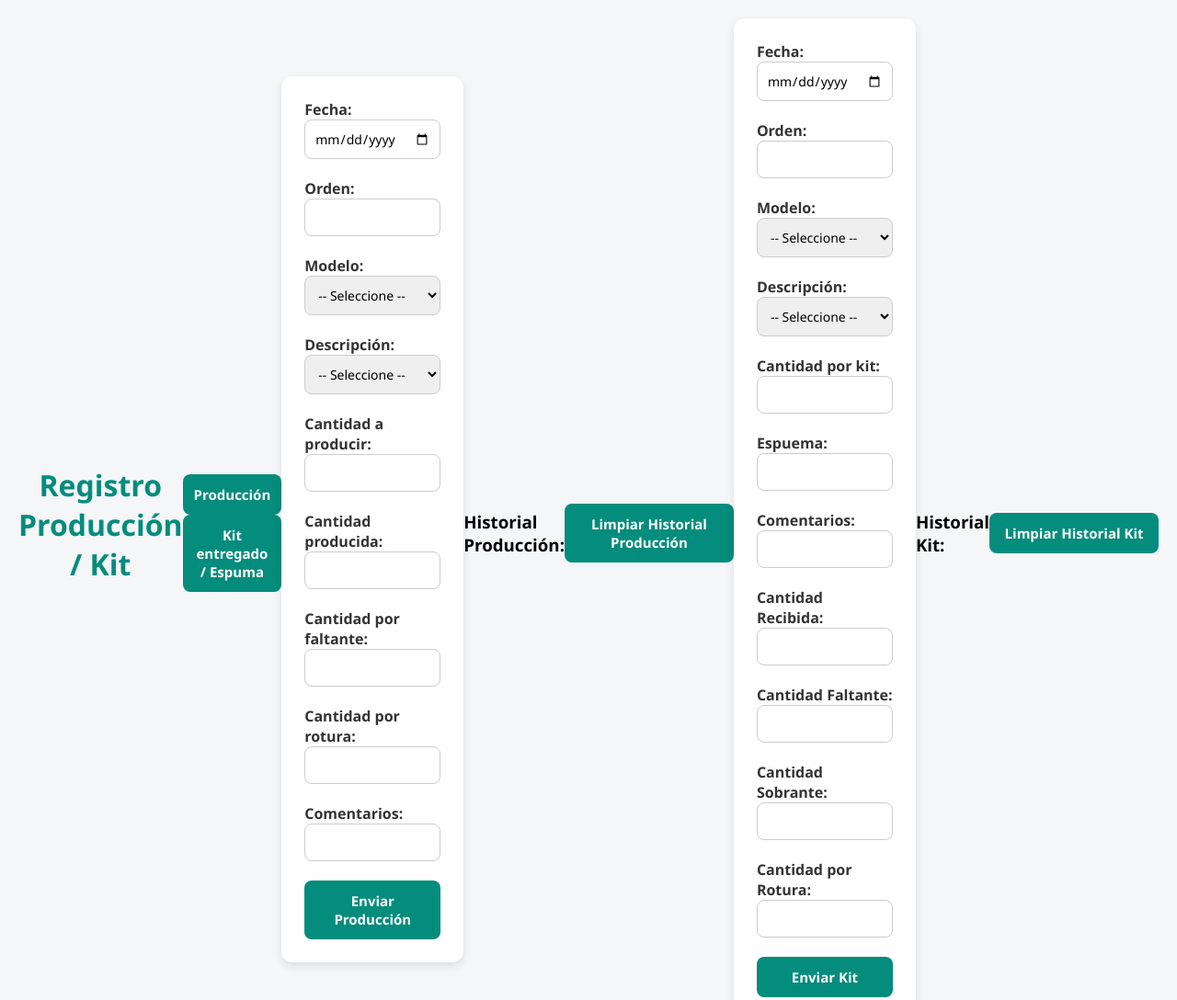
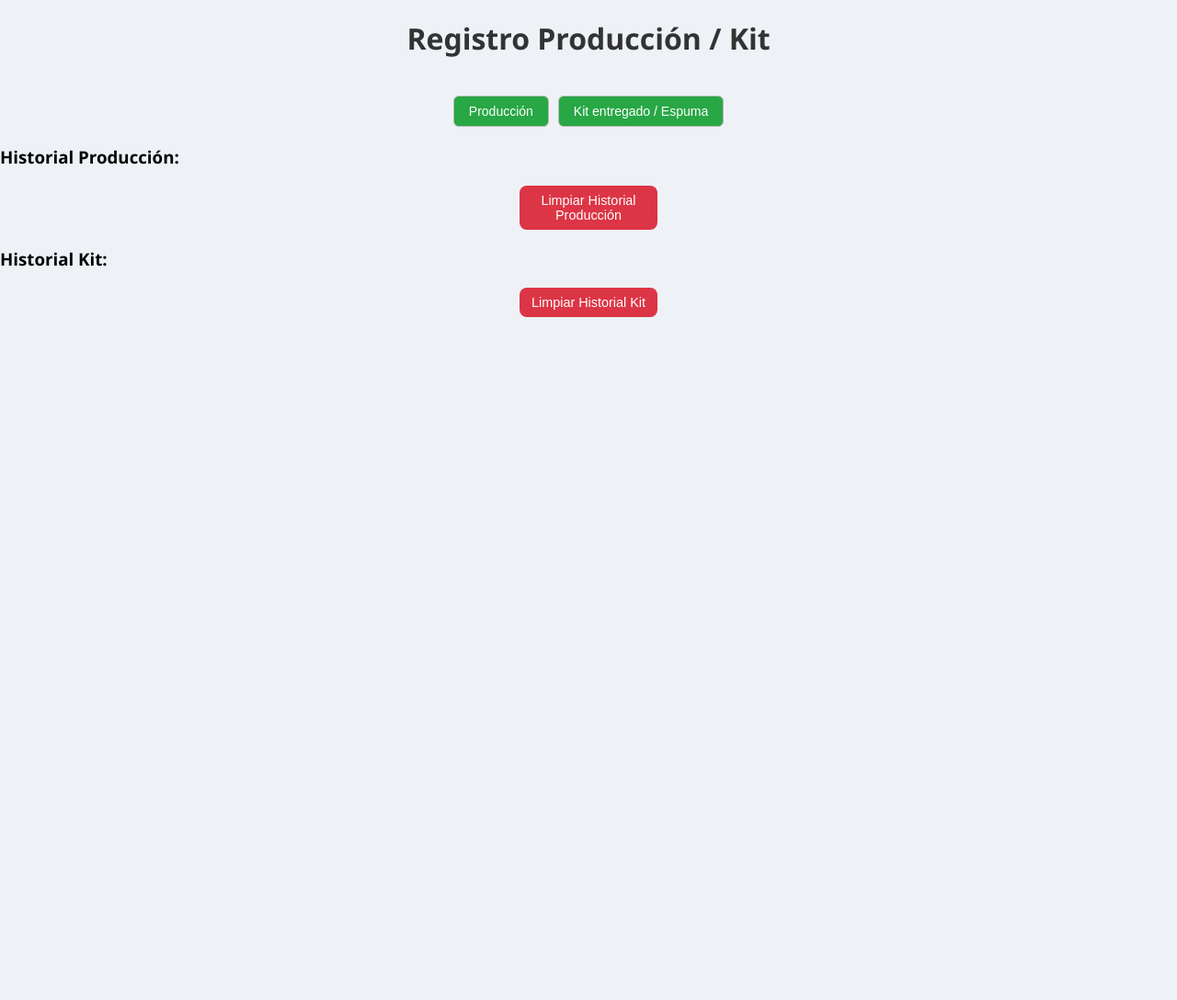
Before and after one commit to lucas-sysa/producciondeasientos, a plain HTML site: page index.html in a window 1280 px wide. Shown: the top 1088 px of the page at 92% size. After the commit the page ends 800 px from the top, so only its background shows below. Drawn offline with Linux system fonts and the light colour scheme.

Commit message:
Update style.css

```diff
--- a/style.css
+++ b/style.css
@@ -1,136 +1,91 @@
-/* --- Reset básico --- */
-* {
-  box-sizing: border-box;
+body {
+  font-family: 'Segoe UI', Tahoma, Geneva, Verdana;
   margin: 0;
-  padding: 0;
-  font-family: "Segoe UI", Tahoma, Geneva, Verdana, sans-serif;
+  background: #eef2f7;
 }
 
-body {
-  background: #f4f6f8;
+h1 {
+  text-align: center;
+  color: #333;
+  margin-top: 20px;
+}
+
+.selector {
   display: flex;
   justify-content: center;
-  align-items: center;
-  min-height: 100vh;
-  padding: 20px;
+  gap: 10px;
+  margin-bottom: 20px;
 }
 
-.container {
-  max-width: 900px;
-  width: 100%;
+.selector button {
+  padding: 8px 16px;
+  font-size: 14px;
+  border-radius: 6px;
+  border: 1px solid #bbb;
+  background-color: #28a745;
+  cursor: pointer;
+  transition: background 0.2s ease;
+  width: auto;
 }
 
-h1, h2 {
-  text-align: center;
-  margin-bottom: 20px;
-  color: #048C7C;
+.selector button:hover {
+  background-color: #ddd;
 }
 
 form {
   background: #fff;
-  padding: 25px;
+  padding: 20px;
   border-radius: 12px;
-  box-shadow: 0px 4px 10px rgba(0,0,0,0.1);
-  margin-bottom: 30px;
+  margin: 0 auto 10px auto;
+  max-width: 500px;
+  box-shadow: 0 4px 12px rgba(0,0,0,0.1);
+  display: none;
 }
 
 label {
-  display: block;
-  margin-bottom: 6px;
-  font-weight: bold;
-  color: #333;
+  display: flex;
+  justify-content: space-between;
+  margin-top: 10px;
 }
 
-input, select, textarea {
-  width: 100%;
-  padding: 10px;
-  margin-bottom: 15px;
+input[type="text"],
+input[type="date"],
+input[type="number"],
+select {
+  width: 55%;
+  padding: 8px 10px;
+  border-radius: 8px;
   border: 1px solid #ccc;
-  border-radius: 8px;
-  font-size: 14px;
-  transition: border 0.2s ease;
-}
-
-input:focus, select:focus, textarea:focus {
-  border-color: #048C7C;
-  outline: none;
-  box-shadow: 0px 0px 4px rgba(4,140,124,0.4);
-}
-
-textarea {
-  resize: vertical;
-  min-height: 80px;
 }
 
 button {
-  background: #048C7C;
-  color: #fff;
+  width: 100%;
+  padding: 12px;
+  font-size: 1.1em;
+  background: #28a745;
+  color: white;
   border: none;
-  padding: 12px;
-  font-size: 15px;
-  font-weight: bold;
-  border-radius: 8px;
+  border-radius: 12px;
+  margin-top: 20px;
   cursor: pointer;
-  width: 100%;
-  transition: background 0.3s ease, transform 0.1s ease;
+  transition: 0.3s;
 }
 
 button:hover {
-  background: #036f63;
+  background: #218838;
 }
 
-button:active {
-  transform: scale(0.98);
+.btnLimpiar {
+  width: 150px; /* ancho fijo más pequeño */
+  background: #dc3545;
+  margin: 10px auto;
+  display: block; /* para que el margin:auto lo centre */
+  padding: 8px 0;
+  border-radius: 8px;
+  font-size: 0.9em;
+  text-align: center;
 }
 
-table {
-  width: 100%;
-  border-collapse: collapse;
-  margin-top: 10px;
-  background: #fff;
-  border-radius: 10px;
-  overflow: hidden;
-  box-shadow: 0px 4px 10px rgba(0,0,0,0.05);
+.btnLimpiar:hover {
+  background: #c82333;
 }
-
-table th, table td {
-  border: 1px solid #ddd;
-  padding: 10px;
-  text-align: center;
-  font-size: 14px;
-}
-
-table th {
-  background: #048C7C;
-  color: #fff;
-}
-
-table tr:nth-child(even) {
-  background: #f9f9f9;
-}
-.action-buttons {
-  display: flex;
-  gap: 8px;
-  flex-wrap: wrap; /* se puede quitar si querés que nunca se rompan de línea */
-  margin-bottom: 15px;
-}
-
-.action-buttons button {
-  background: #048C7C;
-  color: #fff;
-  border: none;
-  padding: 6px 10px;   /* menos ancho */
-  font-size: 13px;
-  border-radius: 6px;
-  cursor: pointer;
-  width: auto;          /* para que no ocupen todo el ancho */
-  transition: background 0.3s ease, transform 0.1s ease;
-}
-
-.action-buttons button:hover {
-  background: #036f63;
-}
-
-.action-buttons button:active {
-  transform: scale(0.97);
-}
```
